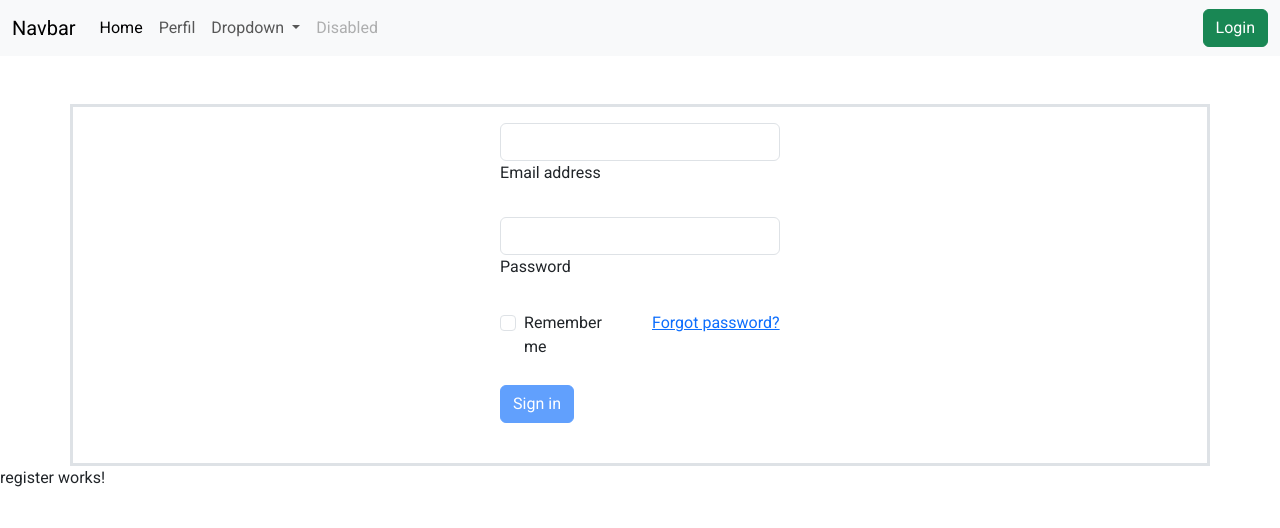
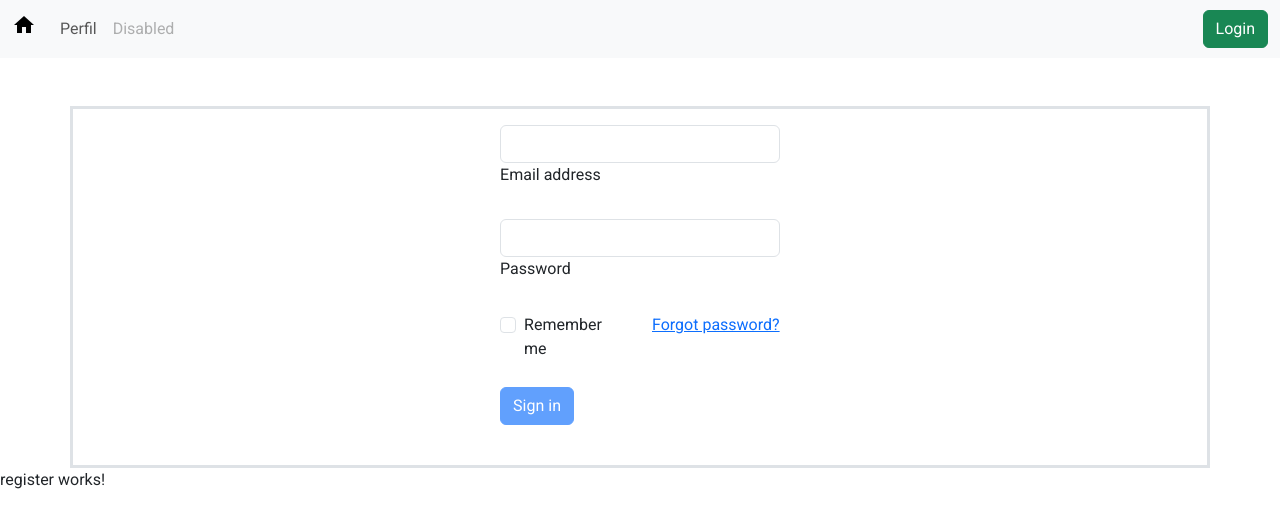
Before and after one commit to paccoc43/internetcheckpoint-front, an Angular app: page /login in a window 1280 px wide. Shown: the top 528 px of the page. Built offline with nearby package versions, Linux system fonts and the light colour scheme.

Commit message:
Cambios en navbar

```diff
--- a/src/app/components/navbar/navbar.component.html
+++ b/src/app/components/navbar/navbar.component.html
@@ -1,35 +1,19 @@
 <nav class="navbar navbar-expand-lg bg-body-tertiary">
   <div class="container-fluid">
-    <a class="navbar-brand" href="#">Navbar</a>
+    <!-- Reemplaza navbar-brad por un icono de angular material de una casa (home) -->
+    <a class="navbar-brand" routerLink="/">
+      <span class="material-icons">home</span>
+    </a>
     <button class="navbar-toggler" type="button" data-bs-toggle="collapse" data-bs-target="#navbarSupportedContent" aria-controls="navbarSupportedContent" aria-expanded="false" aria-label="Toggle navigation">
       <span class="navbar-toggler-icon"></span>
     </button>
     <div class="collapse navbar-collapse" id="navbarSupportedContent">
       <ul class="navbar-nav me-auto mb-2 mb-lg-0">
-        <li class="nav-item">
+        <!-- <li class="nav-item">
           <a class="nav-link" routerLink="/" routerLinkActive="active" aria-current="page">Home</a>
-        </li>
+        </li> -->
         <li class="nav-item">
           <a class="nav-link" routerLink="/profile" routerLinkActive="active">Perfil</a>
-        </li>
-        <li class="nav-item dropdown">
-          <a class="nav-link dropdown-toggle" href="#" role="button" data-bs-toggle="dropdown" aria-expanded="false">
-            Dropdown
-          </a>
-          <ul class="dropdown-menu">
-            <li>
-              <a routerLink='/lista-usuarios' routerLinkActive="router-link-active" class="dropdown-item">Lista de usuarios</a>
-            </li>
-            <li>
-              <a class="dropdown-item" href="#">Another action</a>
-            </li>
-            <li>
-              <hr class="dropdown-divider">
-            </li>
-            <li>
-              <a class="dropdown-item" href="#">Something else here</a>
-            </li>
-          </ul>
         </li>
         <li class="nav-item">
           <a class="nav-link disabled" aria-disabled="true">Disabled</a>
--- a/src/index.html
+++ b/src/index.html
@@ -5,7 +5,7 @@
   <title>InternetCheckpoint</title>
   <base href="/">
   <meta name="viewport" content="width=device-width, initial-scale=1">
-  <link rel="icon" type="image/x-icon" href="favicon.ico">
+  <link rel="icon" type="image/x-icon" href="/assets/favicon.ico">
   <link href="https://fonts.googleapis.com/icon?family=Material+Icons" rel="stylesheet">
   <link href="https://fonts.googleapis.com/css2?family=Roboto:wght@300;400;500&display=swap" rel="stylesheet">
 </head>
```
Also changed, not shown: 1 other file (tests, documents, lock files or other folders).
